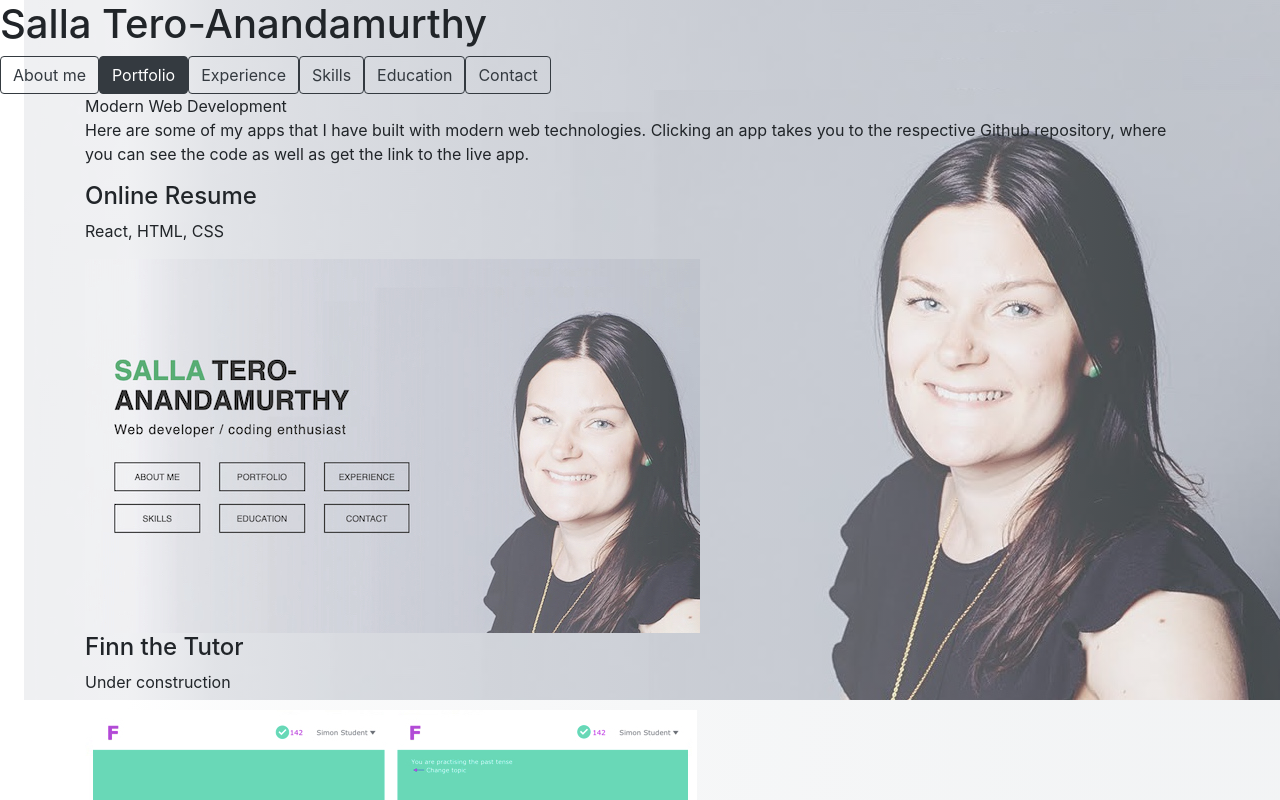
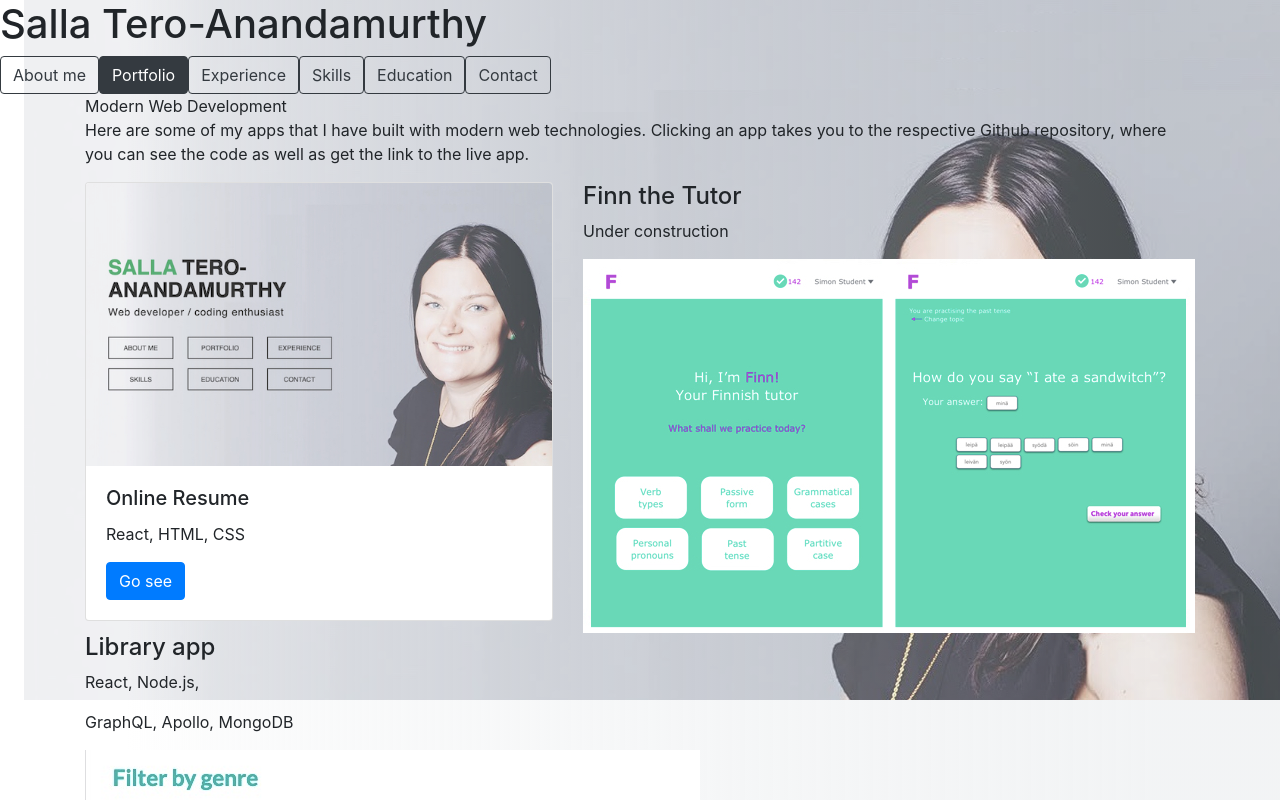
Before and after one commit to sallatero/sallatero.github.io, a React (Create React App) app: page / in a window 1280 px wide. Both pictures are taken after a click on the button "Portfolio". Shown: the top 800 px of the page. Built offline with nearby package versions, Linux system fonts and the light colour scheme.

Commit message:
Updated the first portfolio item into Card

```diff
--- a/src/Portfolio.js
+++ b/src/Portfolio.js
@@ -2,6 +2,8 @@ import React from 'react'
 import Container from 'react-bootstrap/Container'
 import Row from 'react-bootstrap/Row'
 import Col from 'react-bootstrap/Col'
+import Card from 'react-bootstrap/Card'
+import Button from 'react-bootstrap/Button'
 
 import small_1 from './images/01-small-b.jpg'
 import small_2 from './images/02-small-b.jpg'
@@ -33,16 +35,14 @@ const Portfolio = (props) => {
       </Row>
       <Row>
         <Col>
-          <div className='slide-in-top port-img hover-item'>
-            <div className='hover-text'>
-              <h4>Online Resume</h4>
-              <p className='hover-text-p'>React, HTML, CSS</p>
-            </div>
-            <a href={resumeUrl} className='portfolio-image'
-              rel='noopener noreferrer' target='_blank'>
-              <img src={small_5} className='image-responsive' alt='Online resume app' />
-            </a>
-          </div>
+          <Card>
+            <Card.Img variant='top' src={small_5}/>
+            <Card.Body>
+              <Card.Title>Online Resume</Card.Title>
+              <Card.Text>React, HTML, CSS</Card.Text>
+              <Button variant='primary' href={resumeUrl}>Go see</Button>
+            </Card.Body>
+          </Card>
         </Col>
         <Col>
           <div className='slide-in-top port-img hover-item'>
```
